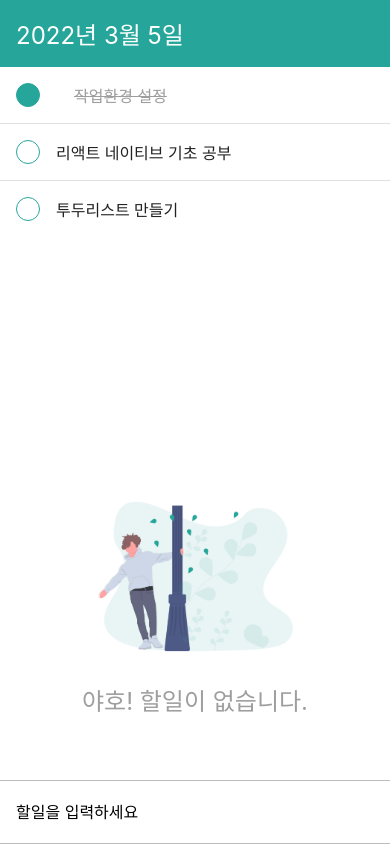
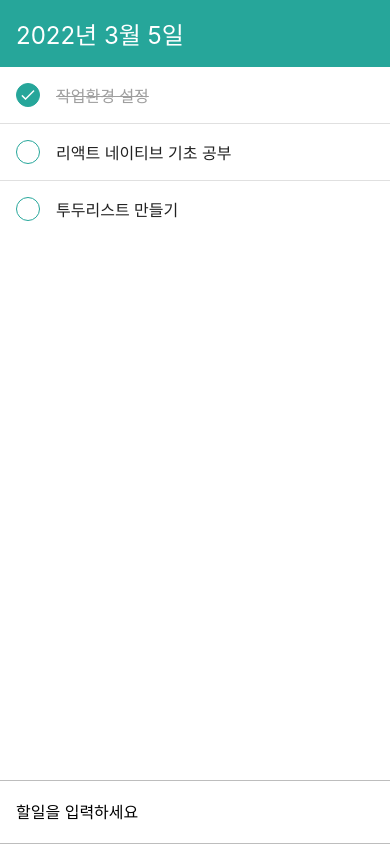
Before and after one commit to zitoyeo/TodoApp, a React Native app: screen / in a window 390 px wide. Built offline with nearby package versions, Linux system fonts and the light colour scheme.

Commit message:
update Toggle

```diff
--- a/App.js
+++ b/App.js
@@ -15,6 +15,28 @@ function App() {
     { id: 3, text: "투두리스트 만들기 ", done: false },
   ]);
 
+  const onInsert = (text) => {
+    // 새로 등ㅗ할 항ㅗ의 id를 구한다
+    // 등록된 항목 중에서 가장 큰 id를 구하고, 그값에 1을 더한다
+    // 만약 리스트가 비어있다면 1을 id로 사용한다.
+
+    const nextId =
+      todos.length > 0 ? Math.max(...todos.map((todo) => todo.id)) + 1 : 1;
+    const todo = {
+      id: nextId,
+      text,
+      done: false,
+    };
+    setTodos(todos.concat(todo));
+  };
+
+  const onToggle = (id) => {
+    const nextTodos = todos.map((todo) =>
+      todo.id === id ? { ...todo, done: !todo.done } : todo
+    );
+    setTodos(nextTodos);
+  };
+
   return (
     <SafeAreaProvider>
       <SafeAreaView edges={["bottom"]} style={styles.block}>
@@ -23,9 +45,12 @@ function App() {
           style={styles.avoid}
         >
           <DateHead date={today} />
-          {todos.length === 0 ? <Empty /> : <TodoList todos={todos} />}
-          <Empty />
-          <AddTodo />
+          {todos.length === 0 ? (
+            <Empty />
+          ) : (
+            <TodoList todos={todos} onToggle={onToggle} />
+          )}
+          <AddTodo onInsert={onInsert} />
         </KeyboardAvoidingView>
       </SafeAreaView>
     </SafeAreaProvider>
--- a/components/AddTodo.js
+++ b/components/AddTodo.js
@@ -10,7 +10,7 @@ import {
   Keyboard,
 } from "react-native";
 
-function AddTodo() {
+function AddTodo({ onInsert }) {
   const [text, setText] = useState("");
 
   const button = (
@@ -20,6 +20,7 @@ function AddTodo() {
   );
 
   const onPress = () => {
+    onInsert(text);
     setText("");
     Keyboard.dismiss();
   };
--- a/components/TodoItem.js
+++ b/components/TodoItem.js
@@ -1,15 +1,18 @@
 import React from "react";
-import { View, Text, StyleSheet, Image } from "react-native";
+import { View, Text, StyleSheet, Image, TouchableOpacity } from "react-native";
 
-function TodoItem({ id, text, done }) {
+function TodoItem({ id, text, done, onToggle }) {
   return (
     <View style={styles.item}>
-      <View style={[styles.circle, done && styles.filled]} />
-      {done && (
-        <Image
-          source={require("../assets/icons/check_white/check_white.png")}
-        />
-      )}
+      <TouchableOpacity onPress={() => onToggle(id)}>
+        <View style={[styles.circle, done && styles.filled]}>
+          {done && (
+            <Image
+              source={require("../assets/icons/check_white/check_white.png")}
+            />
+          )}
+        </View>
+      </TouchableOpacity>
       <Text style={[styles.text, done && styles.lineThrough]}>{text}</Text>
     </View>
   );
--- a/components/TodoList.js
+++ b/components/TodoList.js
@@ -2,14 +2,19 @@ import React from "react";
 import { FlatList, View, Text, StyleSheet } from "react-native";
 import TodoItem from "./TodoItem";
 
-function TodoList({ todos }) {
+function TodoList({ todos, onToggle }) {
   return (
     <FlatList
       ItemSeparatorComponent={() => <View style={styles.separator} />}
       style={styles.list}
       data={todos}
       renderItem={({ item }) => (
-        <TodoItem id={item.id} text={item.text} done={item.done} />
+        <TodoItem
+          id={item.id}
+          text={item.text}
+          done={item.done}
+          onToggle={onToggle}
+        />
       )}
       keyExtractor={(item) => item.id.toString()}
     />
```
